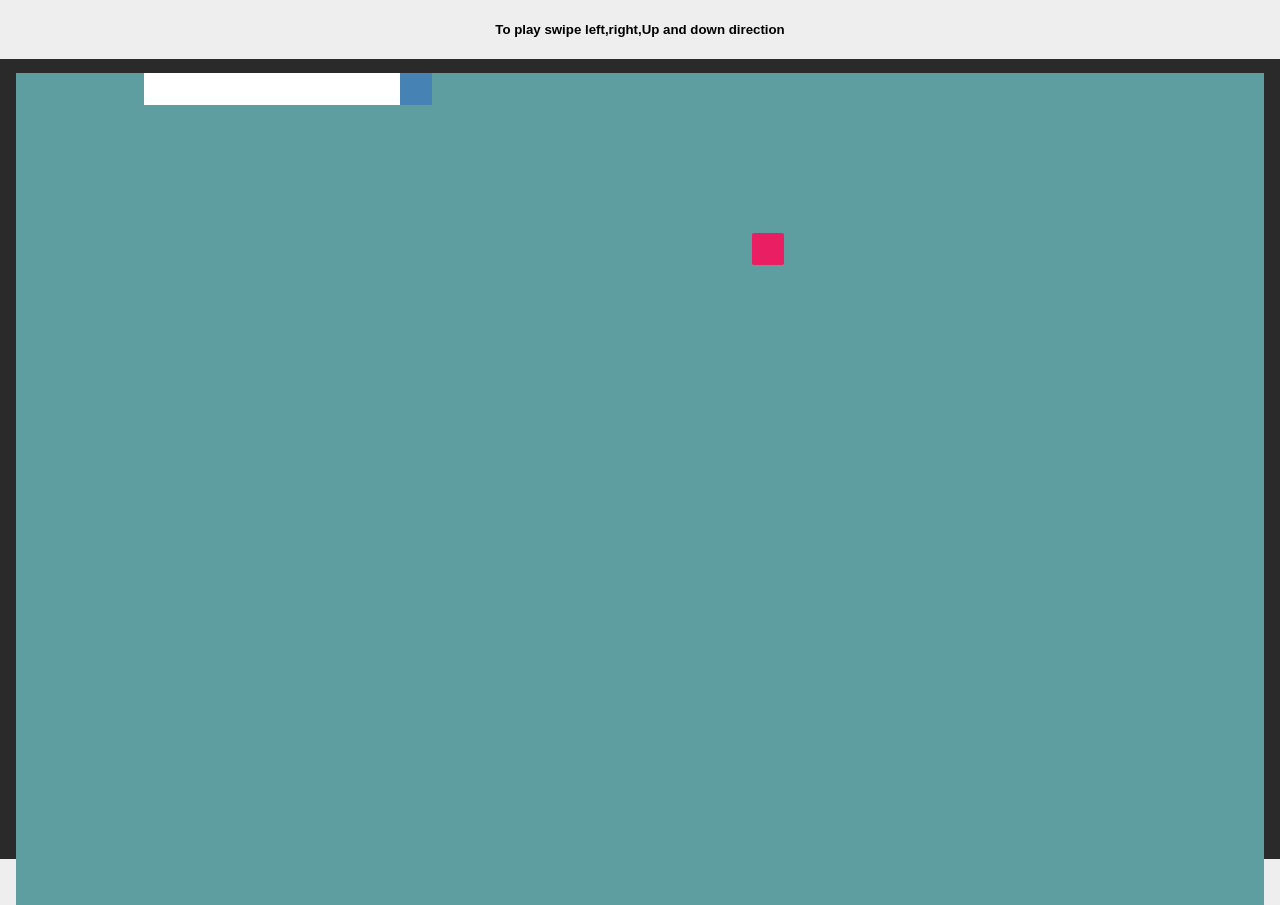
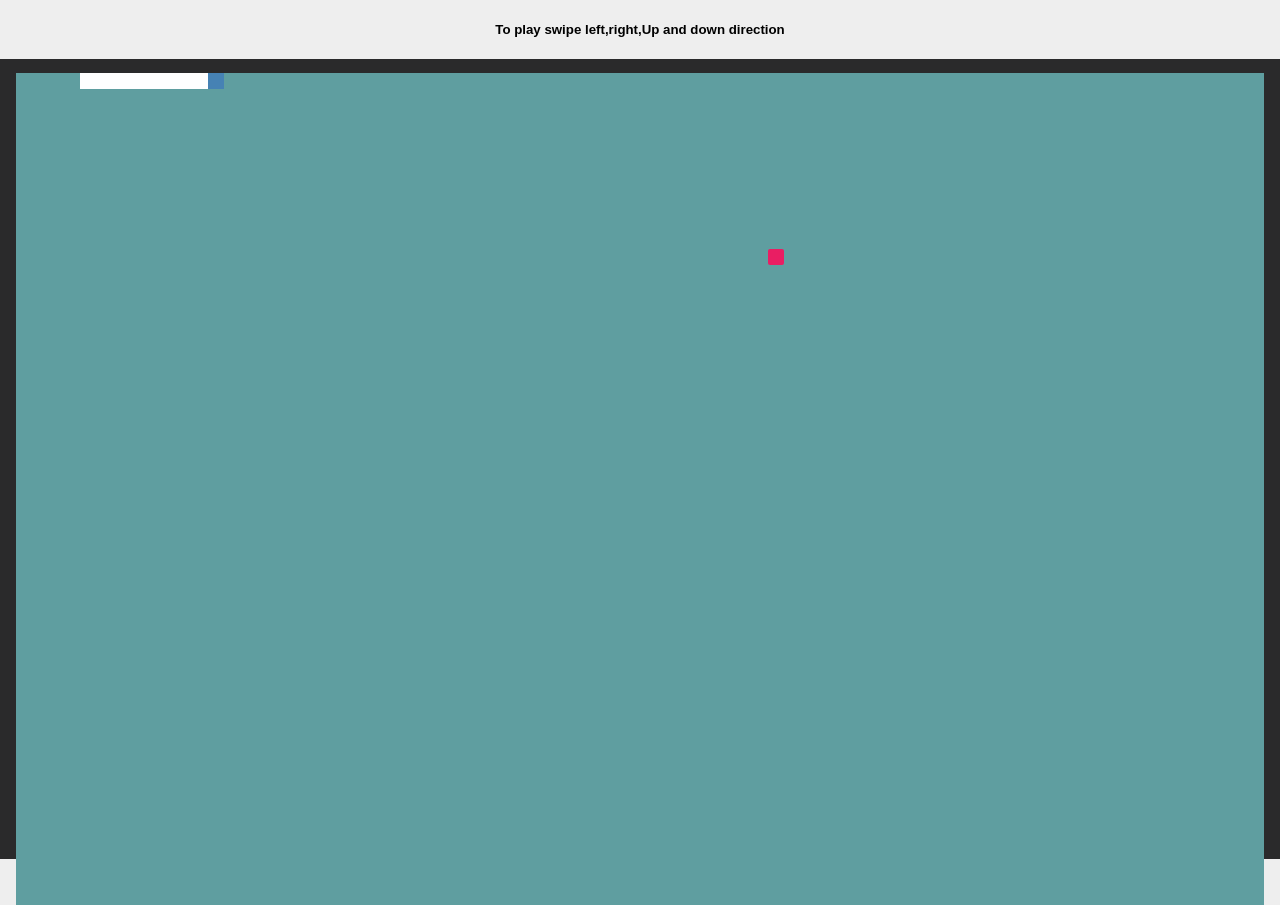
Before and after one commit to GameandTech/Snake_game, a plain HTML site: page index.html in a window 1280 px wide. Drawn offline with Linux system fonts and the light colour scheme.

Commit message:
Update style.css

```diff
--- a/src/style.css
+++ b/src/style.css
@@ -30,8 +30,8 @@ main {
   overflow: hidden;
   z-index: 1; }
   #field .snake-head {
-    width: 2rem;
-    height: 2rem;
+    width: 1rem;
+    height: 1rem;
     background-image: url("../snake1.png");
     position: absolute;
 
@@ -39,16 +39,16 @@ main {
     background-color:#4682b4;
     z-index: 1; }
   #field .snake-tail {
-    width: 2rem;
-    height: 2rem;
+    width: 1rem;
+    height: 1rem;
     background-color: #1976D2;
     position: absolute;
 
 
     background-color: #fff; }
   #field .food {
-    width: 2rem;
-    height: 2rem;
+    width: 1rem;
+    height: 1rem;
     background-color: #1976D2;
     border-radius: 2px;
     position: absolute;
```
